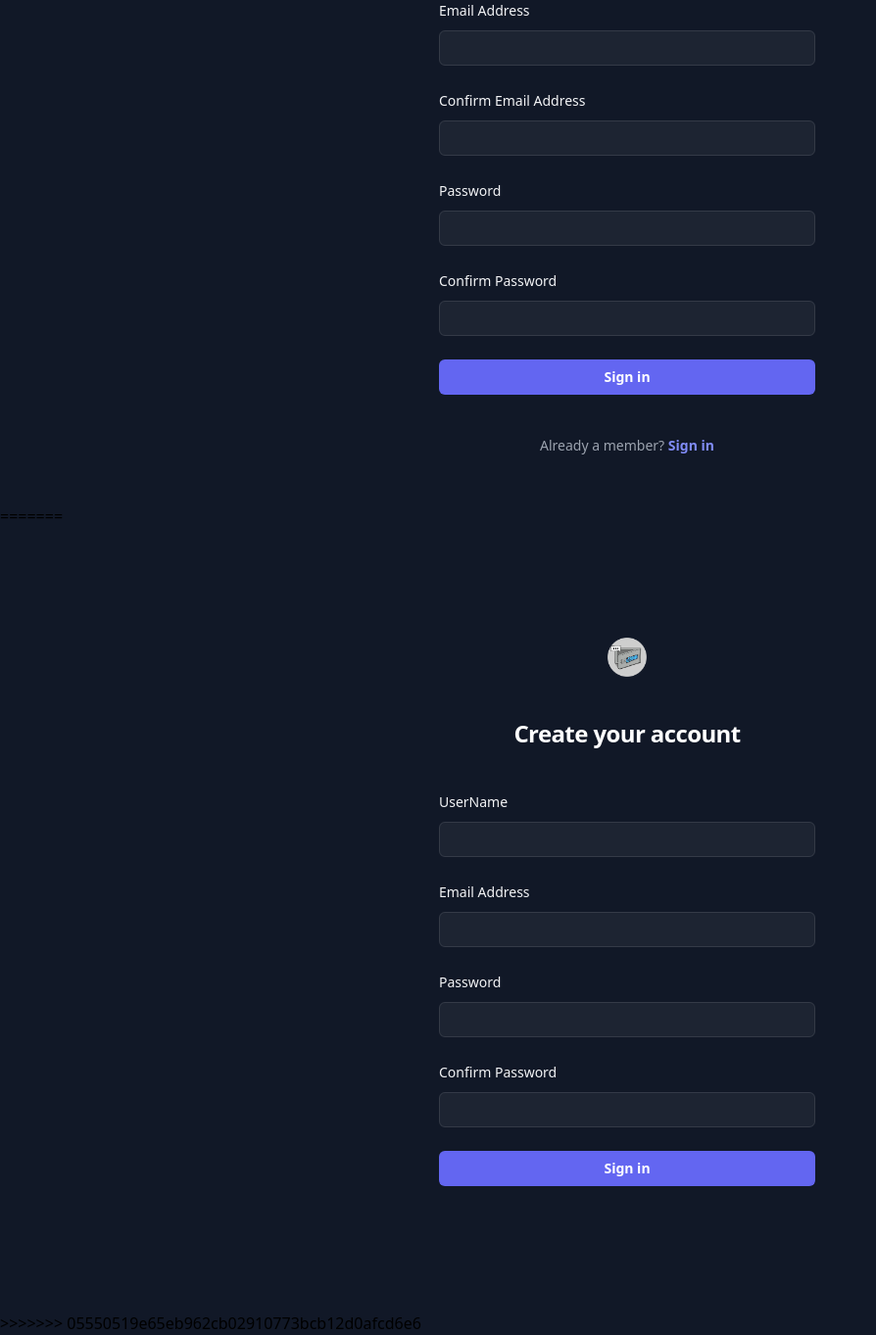
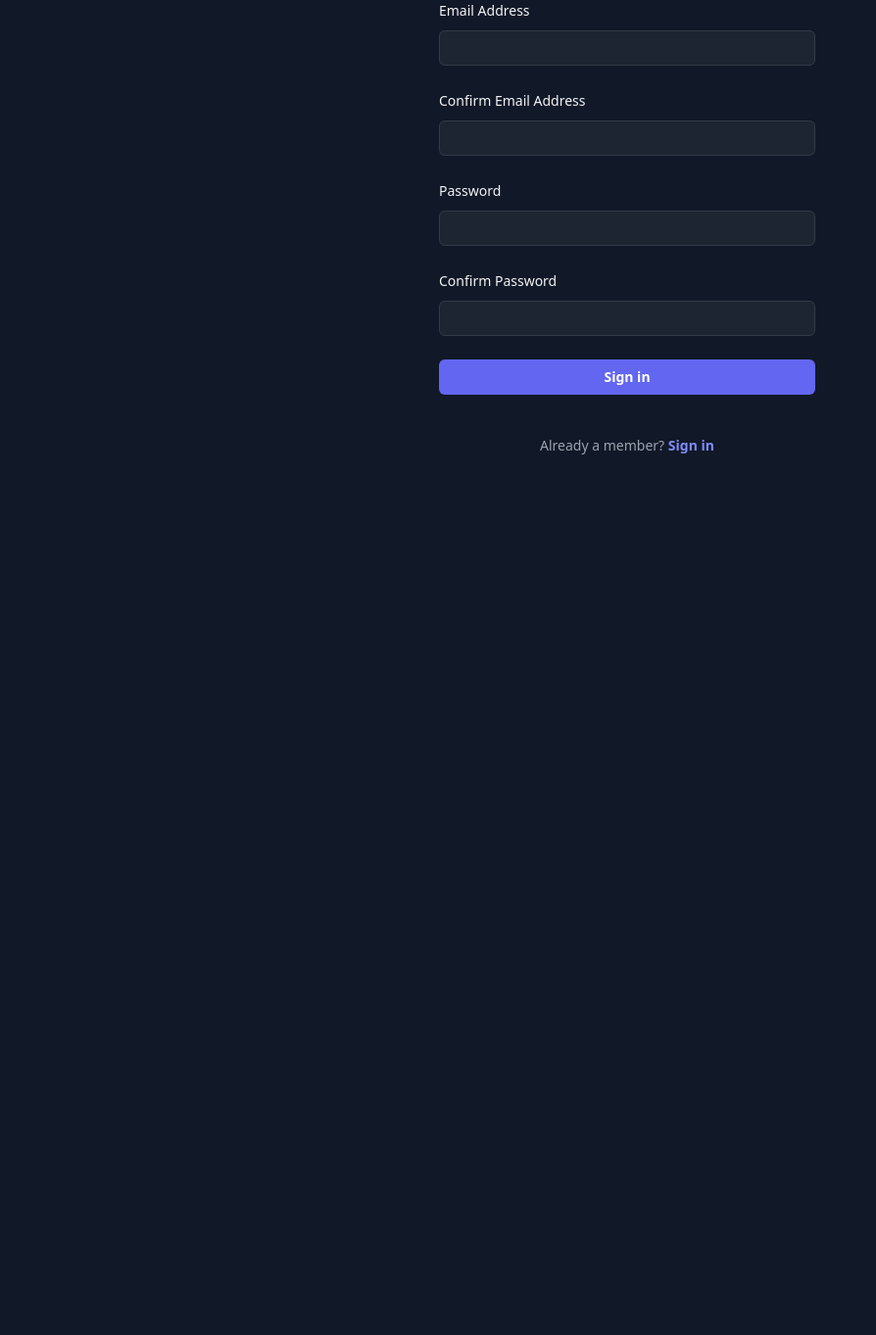
Before and after one commit to Pendragondragon/Projeto-Ciber-SI-, a Flask app: page /register in a window 1280 px wide. Shown: the part 317-1680 px from the top of the page at 98% size, without its empty margins (0-894 px from the left). After the commit the page ends 781 px from the top, so only its background shows below. Run offline with Flask 3, Linux system fonts and the light colour scheme; style sheets or scripts are compiled from the project's sources; parts of the project's set-up code (start-up, migrations or seed data) failed here and were passed over; some libraries are stand-ins or nearby versions; some web fonts are replaced.

Commit message:
just stuf

```diff
--- a/templates/inicio.html
+++ b/templates/inicio.html
@@ -77,113 +77,3 @@
         </div>
     </div>
 </body>
-
-</html>
-=======
-<!doctype html>
-<html class="h-full bg-gray-900">
-  <head>
-    <title>Sign In</title>
-    <link
-      href="{{ url_for('static', filename='css/output.css') }}"
-      rel="stylesheet"
-    />
-    <script src="https://cdn.tailwindcss.com"></script>
-    <script
-      src="{{ url_for('static', filename='js/toast.js') }}"
-      defer
-    ></script>
-    <script
-      src="{{ url_for('static', filename='js/registo.js') }}"
-      type="module"
-      defer
-    ></script>
-  </head>
-
-  <body class="h-full">
-    <div class="flex min-h-full flex-col justify-center px-6 py-12 lg:px-8">
-      <div class="sm:mx-auto sm:w-full sm:max-w-sm">
-        <img
-          src="/templates/imagens/HiPaint_1774551850472.png"
-          alt="Your Company"
-          class="mx-auto h-10 w-auto"
-        />
-        <link rel="stylesheet" href="https://rsms.me/inter/inter.css" />
-        <h2
-          class="mt-10 text-center text-2xl/9 font-bold tracking-tight text-white">
-          Create your account
-        </h2>
-      </div>
-
-      <div class="mt-10 sm:mx-auto sm:w-full sm:max-w-sm">
-        <form id="registo-form" action="#" method="POST" class="space-y-6">
-          <div>
-            <label
-              for="username"
-              class="block text-sm/6 font-medium text-gray-100">UserName</label>
-            <div class="mt-2">
-              <input
-                id="username"
-                type="text"
-                name="username"
-                required
-                class="block w-full rounded-md bg-white/5 px-3 py-1.5 text-base text-white outline-1 -outline-offset-1 outline-white/10 placeholder:text-gray-500 focus:outline-2 focus:-outline-offset-2 focus:outline-indigo-500 sm:text-sm/6"
-              />
-            </div>
-          </div>
-          <div>
-            <label for="email" class="block text-sm/6 font-medium text-gray-100">Email Address</label>
-            <div class="mt-2">
-              <input
-                id="email"
-                type="email"
-                name="email"
-                required
-                autocomplete="email"
-                class="block w-full rounded-md bg-white/5 px-3 py-1.5 text-base text-white outline-1 -outline-offset-1 outline-white/10 placeholder:text-gray-500 focus:outline-2 focus:-outline-offset-2 focus:outline-indigo-500 sm:text-sm/6"
-              />
-            </div>
-          </div>
-          <div>
-            <label
-              for="password"
-              class="block text-sm/6 font-medium text-gray-100">Password</label>
-            <div class="mt-2">
-              <input
-                id="password"
-                type="password"
-                name="password"
-                required
-                autocomplete="new-password"
-                class="block w-full rounded-md bg-white/5 px-3 py-1.5 text-base text-white outline-1 -outline-offset-1 outline-white/10 placeholder:text-gray-500 focus:outline-2 focus:-outline-offset-2 focus:outline-indigo-500 sm:text-sm/6"
-              />
-            </div>
-          </div>
-          <div>
-            <label
-              for="confirmpassword"
-              class="block text-sm/6 font-medium text-gray-100">Confirm Password</label>
-            <div class="mt-2">
-              <input
-                id="confirmpassword"
-                type="password"
-                name="confirmpassword"
-                required
-                autocomplete="new-password"
-                class="block w-full rounded-md bg-white/5 px-3 py-1.5 text-base text-white outline-1 -outline-offset-1 outline-white/10 placeholder:text-gray-500 focus:outline-2 focus:-outline-offset-2 focus:outline-indigo-500 sm:text-sm/6"
-              />
-            </div>
-          </div>
-          <div>
-            <button
-              type="submit"
-              class="flex w-full justify-center rounded-md bg-indigo-500 px-3 py-1.5 text-sm/6 font-semibold text-white hover:bg-indigo-400 focus-visible:outline-2 focus-visible:outline-offset-2 focus-visible:outline-indigo-500">
-              Sign in
-            </button>
-          </div>
-        </form>
-      </div>
-    </div>
-  </body>
-</html>
->>>>>>> 05550519e65eb962cb02910773bcb12d0afcd6e6
```
